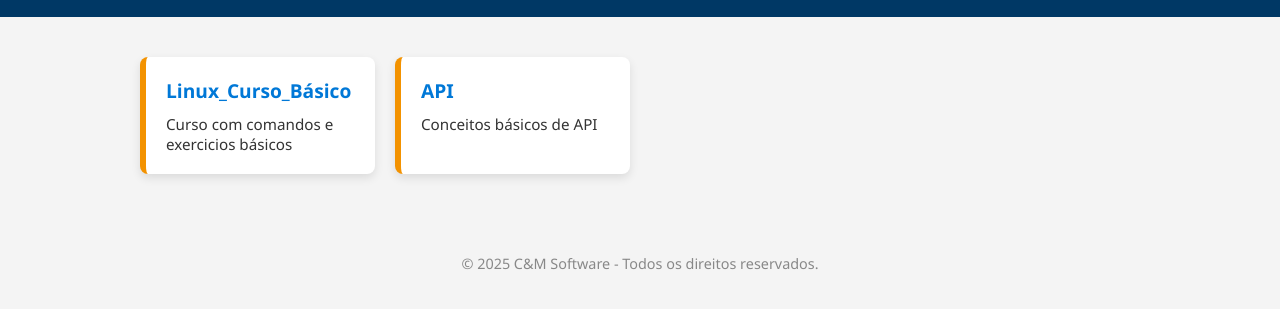
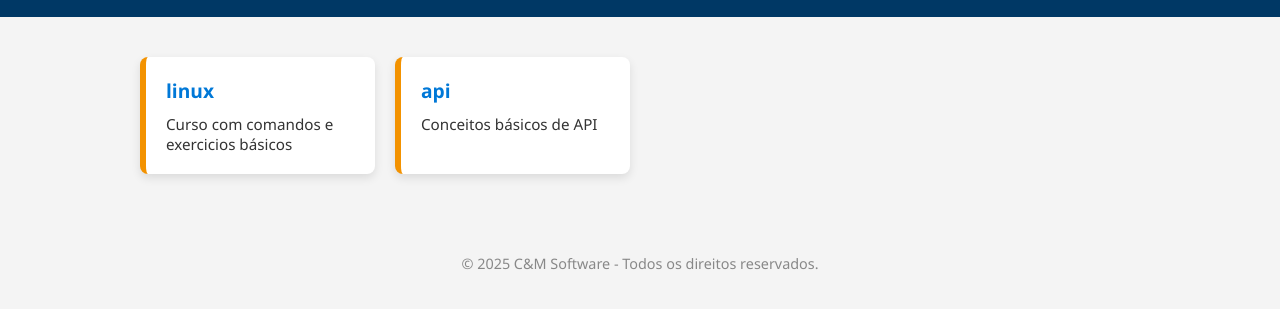
Before and after one commit to maykonlong/cursos_basicos_introducao, a plain HTML site: page index.html in a window 1280 px wide. Shown: the part 95-404 px from the top of the page. Drawn offline with Linux system fonts and the light colour scheme.

Commit message:
Update index.html

```diff
--- a/index.html
+++ b/index.html
@@ -96,8 +96,8 @@
 
   <script>
     const cursos = [
-      { nome: "Linux_Curso_Básico", descricao: "Curso com comandos e exercicios básicos" },
-      { nome: "API", descricao: "Conceitos básicos de API" }
+      { nome: "linux", descricao: "Curso com comandos e exercicios básicos" },
+      { nome: "api", descricao: "Conceitos básicos de API" }
     ];
 
     const container = document.getElementById('links-container');
```
